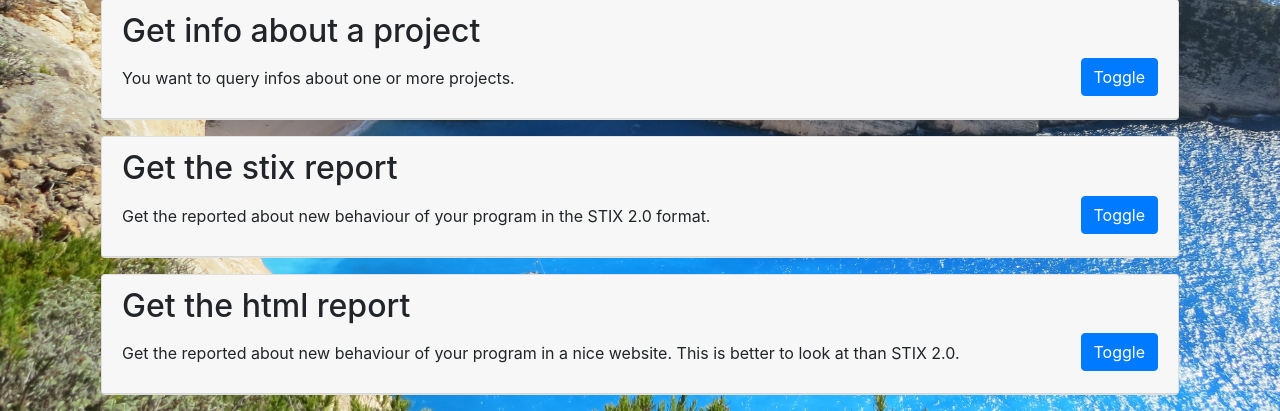
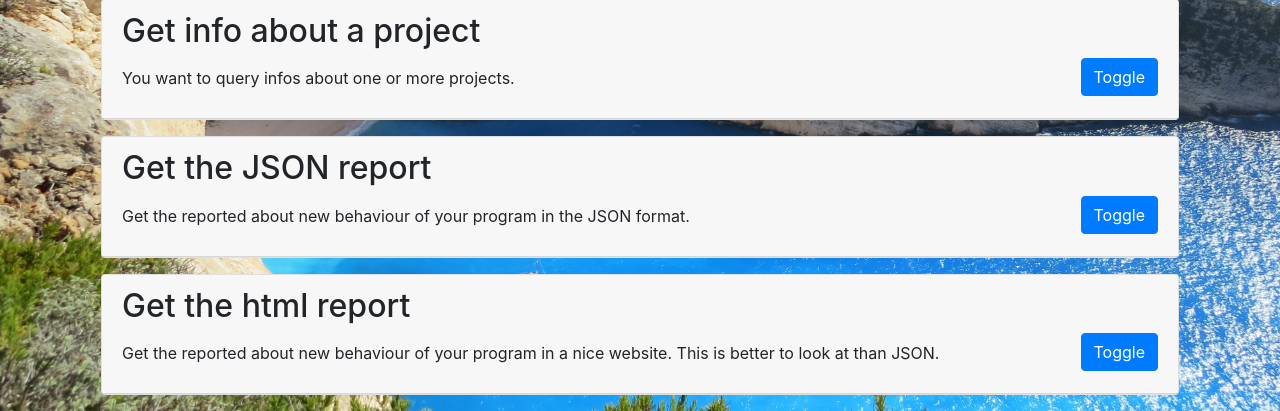
Before and after one commit to cybertier/buildwatch, a Flask app: page / in a window 1280 px wide. Shown: the part 1368-1779 px from the top of the page. Run offline with Flask 2, Linux system fonts and the light colour scheme; some libraries are stand-ins or nearby versions.

Commit message:
remove stix remnants

```diff
--- a/diff_tool/runner.py
+++ b/diff_tool/runner.py
@@ -8,8 +8,6 @@ import sys
 import time
 from pathlib import Path
 from typing import List, Optional
-
-import stix2
 
 from app import app
 from db import db
--- a/patternson_runner/obspat/requirements.txt
+++ /dev/null
@@ -1,6 +0,0 @@
-pyyaml==5.4
-simple_settings==0.13
-alignment==1.0.10
-numpy
-pebble==4.3.10
-click==7.0
--- a/resources/run.py
+++ b/resources/run.py
@@ -92,8 +92,7 @@ class Run(Resource):
         Get the html report of buildwatch
         """
         type_to_data = {
-            "html": ("report.html", 'text/html'),
-            "stix": ("stix_report_final.json", "application/json")
+            "json": ("final_report.json", "application/json")
         }
         if type not in type_to_data:
             abort(404, "This type does not exist")
--- a/static/collection.json
+++ b/static/collection.json
@@ -179,12 +179,12 @@
       "response": []
     },
     {
-      "name": "Get stix report",
+      "name": "Get json report",
       "request": {
         "method": "GET",
         "header": [],
         "url": {
-          "raw": "{{BASE_URL}}/run/2/report/stix",
+          "raw": "{{BASE_URL}}/run/2/report/json",
           "host": [
             "{{BASE_URL}}"
           ],
@@ -192,7 +192,7 @@
             "run",
             "2",
             "report",
-            "stix"
+            "json"
           ]
         },
         "description": "From a finished run get the report html"
--- a/templates/docs.html
+++ b/templates/docs.html
@@ -216,13 +216,13 @@ finished_prepared: patterson sets this once the pattern generation is complete.
 ]
 ", "If parameter id is set to an id only the project of this id is returned.", 7) }}
 
-        {{ macros.tableCall("Get the stix report", "GET", "Get the reported about new behaviour of your program in the STIX 2.0 format.", "/run/{id}/report/stix", "The request body should be empty.
+        {{ macros.tableCall("Get the JSON report", "GET", "Get the reported about new behaviour of your program in the JSON format.", "/run/{id}/report/json", "The request body should be empty.
 ",
-"" , "You are returned the stix(json) file
+"" , "You are returned the json(json) file
 ",
 "", "There are no parameters", 8) }}
 
-        {{ macros.tableCall("Get the html report", "GET", "Get the reported about new behaviour of your program in a nice website. This is better to look at than STIX 2.0.", "/run/{id}/report/html", "The request body should be empty.
+        {{ macros.tableCall("Get the html report", "GET", "Get the reported about new behaviour of your program in a nice website. This is better to look at than JSON.", "/run/{id}/report/html", "The request body should be empty.
 ",
 "" , "You are returned the html file
 ",
```
Also changed, not shown: requirements.txt (+8 -10 lines).
